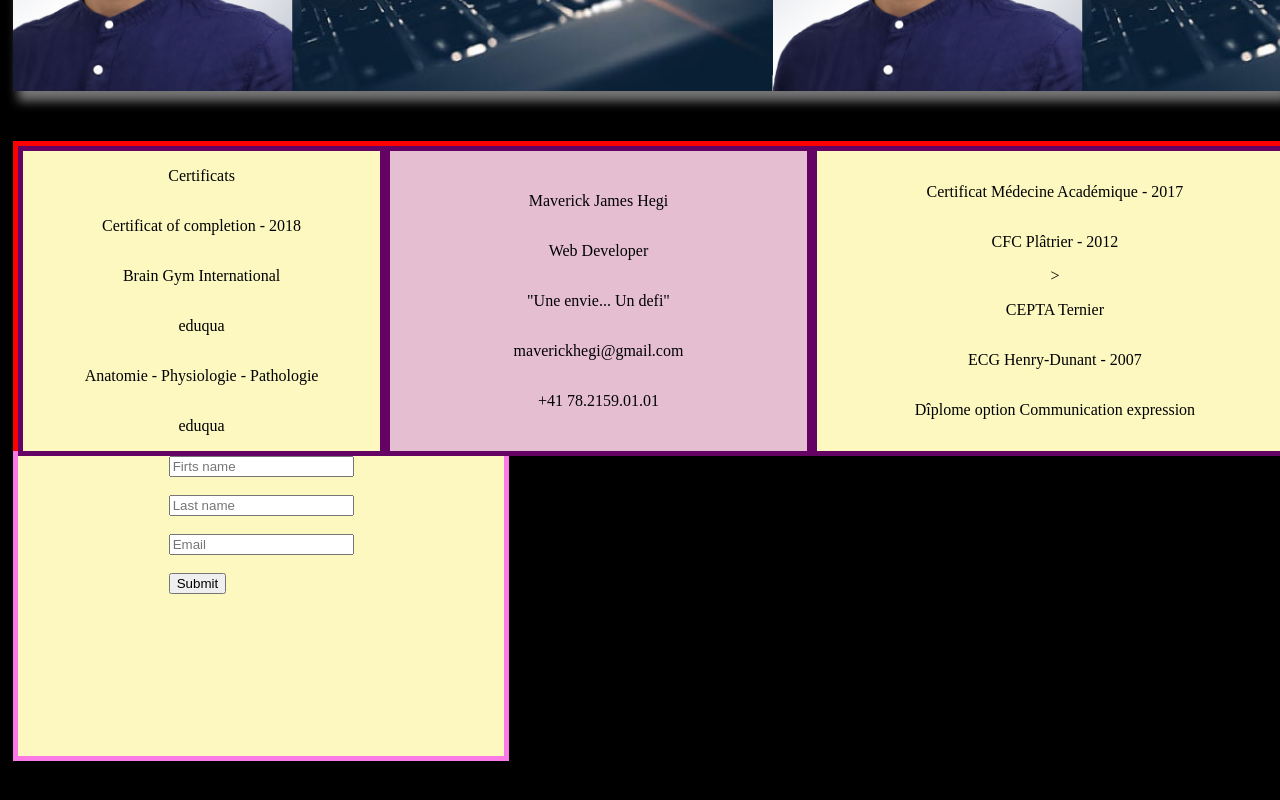
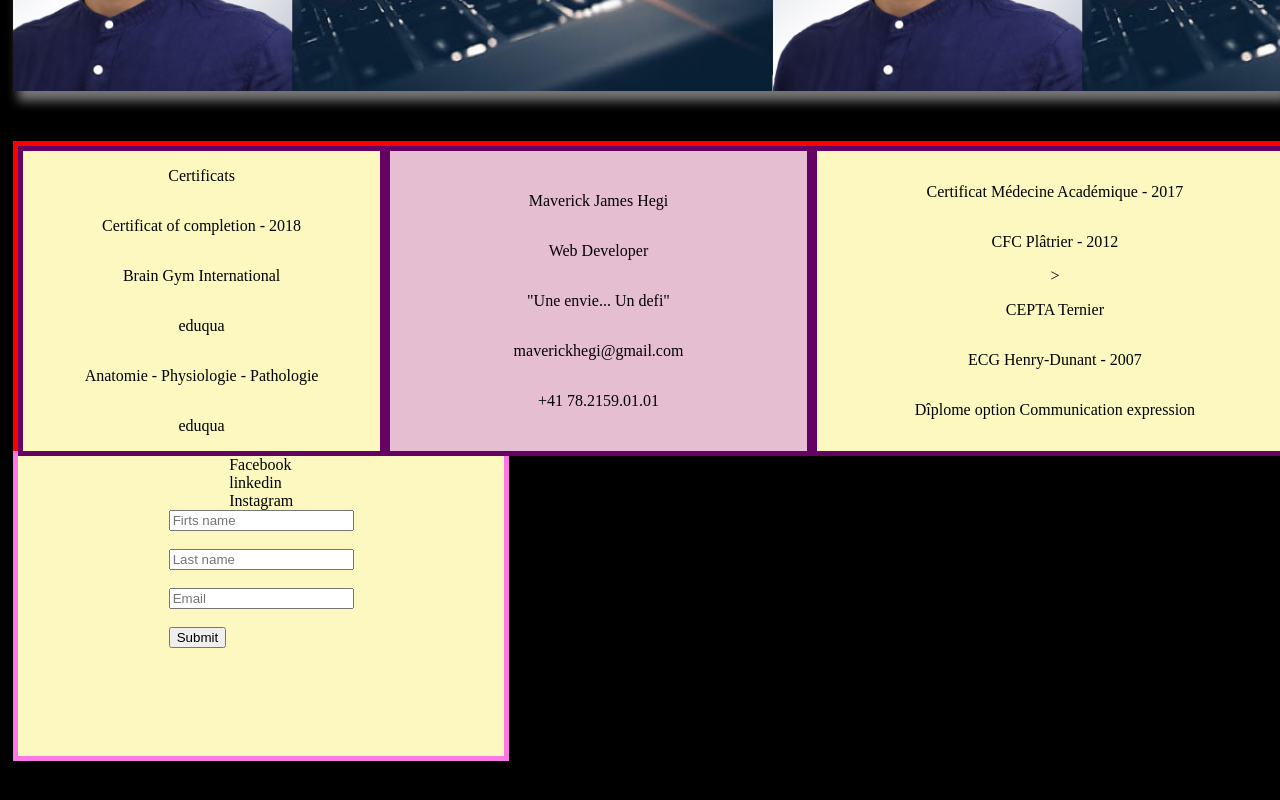
Before and after one commit to MaverickJames21/WeDev, a plain HTML site: page index.html in a window 1280 px wide. Shown: the part 1132-1932 px from the top of the page. Drawn offline with Linux system fonts and the light colour scheme.

Commit message:
Update index.html

```diff
--- a/index.html
+++ b/index.html
@@ -106,10 +106,12 @@
 
     </section>
     <footer>
-            <div class="Facebook"></div>
-            <div class="linkedin"></div>
-            <div class="instagram"></div>
-            <div class="présentation"></div>
+        <section class="reseauxSociaux">
+            <div class="Facebook">Facebook</div>
+            <div class="linkedin">linkedin</div>
+            <div class="instagram">Instagram</div>
+        </section>
+
             <form action="/action_page.php">
                 <input type="text" id="fname" name="fname" placeholder="Firts name"><br><br>
                 <input type="text" id="lname" name="lname" placeholder="Last name"><br><br>
```
